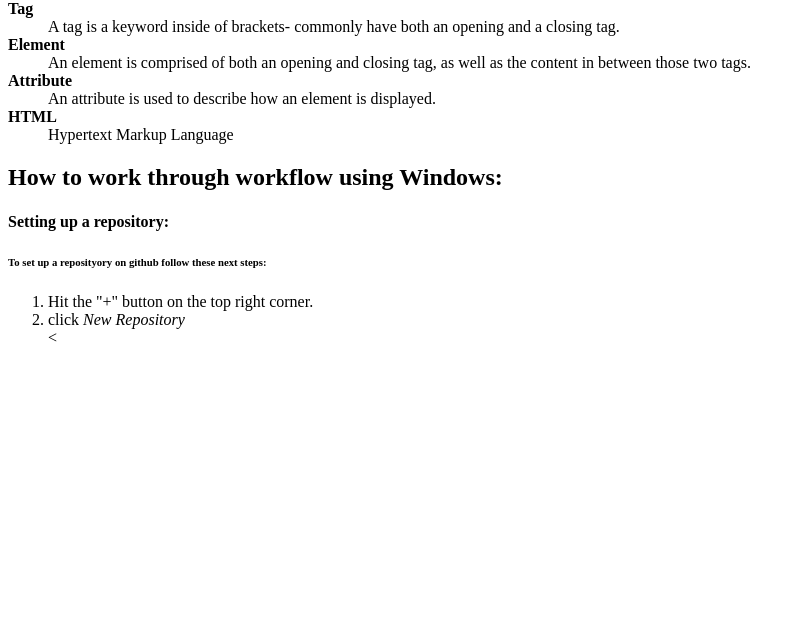
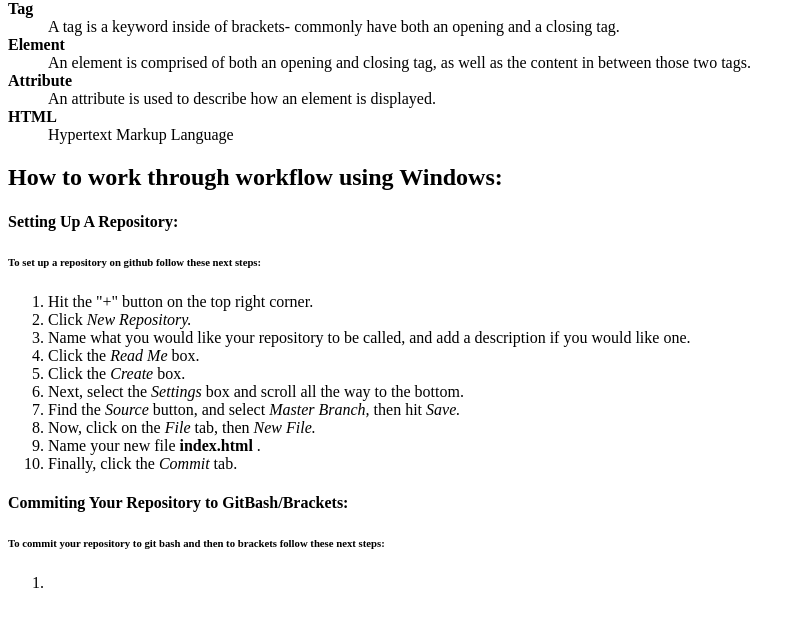
Before and after one commit to cloespracklen/workflowreview, a plain HTML site: page index.html in a window 1280 px wide. Shown: the part 66-692 px from the top of the page, without its empty margins (0-805 px from the left). Drawn offline with Linux system fonts and the light colour scheme.

Commit message:
Added how to make a new repository

```diff
--- a/index.html
+++ b/index.html
@@ -12,11 +12,22 @@
 
     <h2> How to work through workflow using Windows: </h2>
 
-    <h4> Setting up a repository: </h4>
-    <h6> <b> To set up a reposityory on github follow these next steps: </b> </h6>
+      <h4> Setting Up A Repository: </h4>
+    <h6> <b> To set up a repository on github follow these next steps: </b> </h6>
     <ol>
       <li> Hit the "+" button on the top right corner. </li>
-      <li> click <i> New Repository </i> </li>
-
-
-<
+      <li> Click <i> New Repository. </i> </li>
+        <li> Name what you would like your repository to be called, and add a description if you would like one. </li>
+        <li> Click the <i> Read Me </i> box. </li>
+        <li> Click the <i> Create </i> box. </li>
+        <li> Next, select the <i> Settings</i> box and scroll all the way to the bottom. </li>
+        <li> Find the <i> Source </i> button, and select <i> Master Branch, </i>  then hit <i> Save. </i> </li>
+    <li> Now, click on the <i> File </i> tab, then <i> New File.</i></li>
+        <li> Name your new file <b> index.html </b>.  </li>
+  <li> Finally, click the <i> Commit </i> tab.</li>
+      </ol>
+      <h4> Commiting Your Repository to GitBash/Brackets: </h4>
+      <h6><b> To commit your repository to git bash and then to brackets follow these next steps: </b> </h6>
+      <ol>
+      <li></li>
+      </ol>
```
